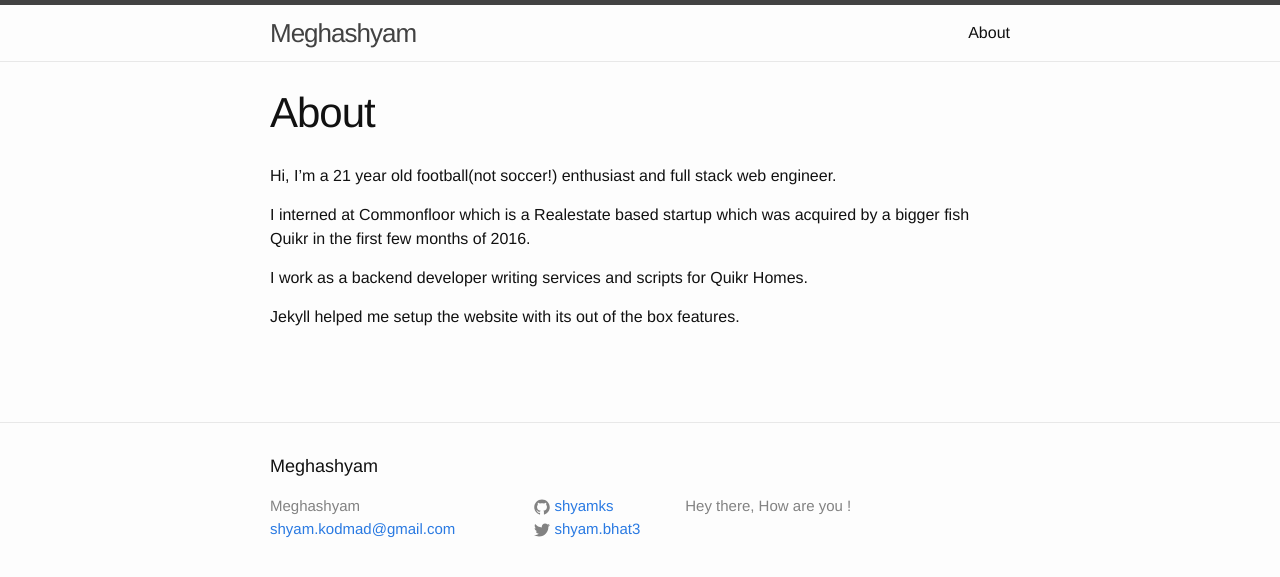
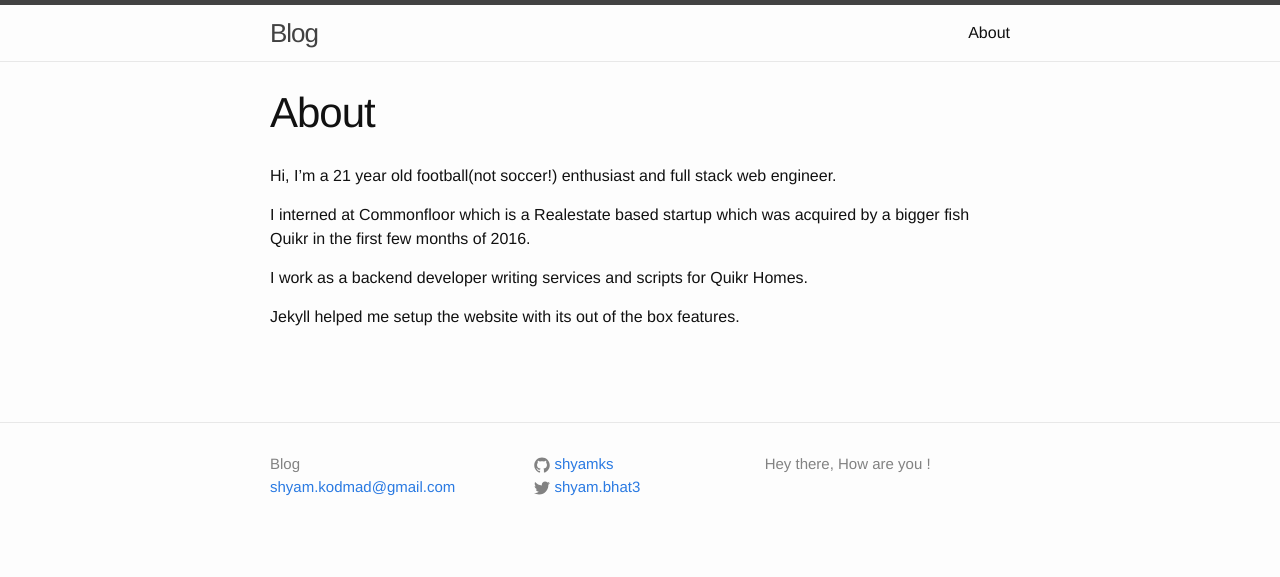
Before and after one commit to shyamks/shyamks.github.io, a Jekyll site: the page built from about.md, in a window 1280 px wide. Shown: the top 577 px of the page. Built offline with Jekyll 4.4.1, drawn with Linux system fonts in a browser that asks for light colours.

Commit message:
footer changes

```diff
--- a/_config.yml
+++ b/_config.yml
@@ -6,7 +6,7 @@
 # 'jekyll serve'. If you change this file, please restart the server process.
 
 # Site settings
-title: Meghashyam
+title: Blog
 email: shyam.kodmad@gmail.com
 description: > # this means to ignore newlines until "baseurl:"
   Hey there, How are you !
--- a/_includes/footer.html
+++ b/_includes/footer.html
@@ -2,7 +2,7 @@
 
   <div class="wrapper">
 
-    <h2 class="footer-heading">{{ site.title }}</h2>
+    <!--<h2 class="footer-heading">{{ site.title }}</h2>-->
 
 
     <div class="footer-col-wrapper">
@@ -30,7 +30,7 @@
       </div>
 
       <div class="footer-col footer-col-3">
-        <p>{{ site.description }}</p>
+        <p style="text-align: center">{{ site.description }}</p>
       </div>
     </div>
 
```
